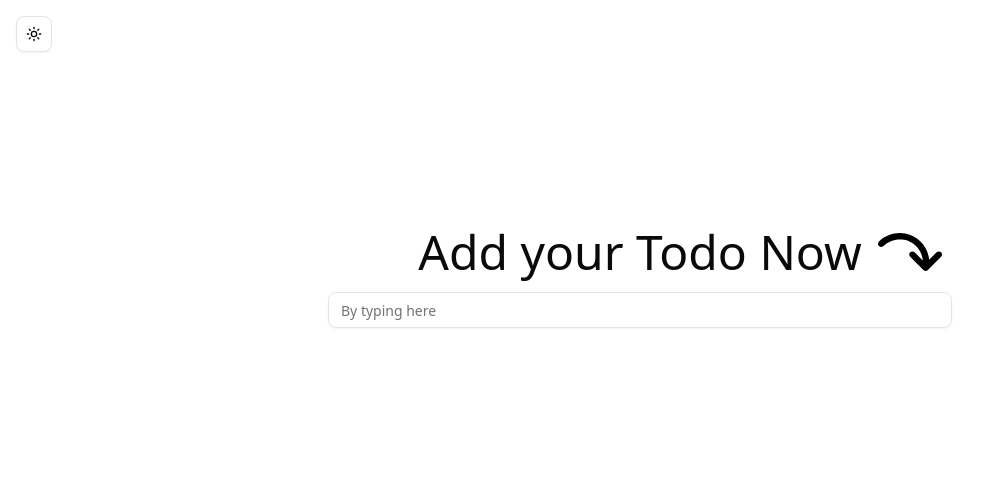
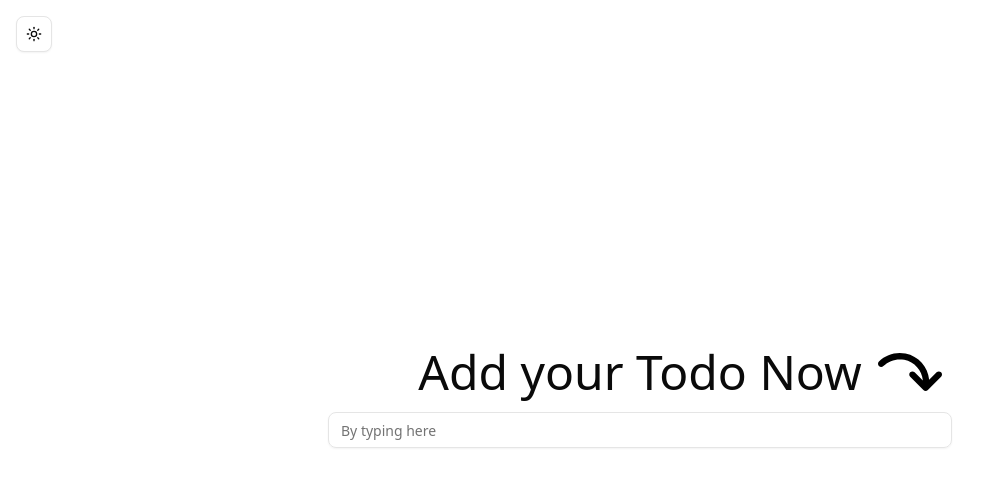
Before and after one commit to wasd0109/todo-app-with-depth, a Next.js app: page / in a window 1280 px wide. Shown: the top 486 px of the page, without its empty margins (0-999 px from the left). Built offline with nearby package versions, Linux system fonts and the light colour scheme.

Commit message:
add overflow y hidden

```diff
--- a/app/layout.tsx
+++ b/app/layout.tsx
@@ -27,7 +27,7 @@ export default function RootLayout({
   return (
     <html lang="en">
       <body
-        className={`${geistSans.variable} ${geistMono.variable} antialiased h-screen`}
+        className={`${geistSans.variable} ${geistMono.variable} antialiased overflow-y-hidden h-screen`}
       >
         <ThemeProvider>
           <Navbar />
--- a/app/page.tsx
+++ b/app/page.tsx
@@ -109,7 +109,7 @@ export default function Home() {
 
   const handlePositionTransitionClass = () => {
     return `${opacityTransitionClass} ${todoListItems.length === 0 ?
-      ' h-[70vh] h-[70svh]' : 'h-60'}`;
+      'h-full' : 'h-60'}`;
   };
 
   const handleFillSvg = (currentTheme: string | undefined) => {
```
